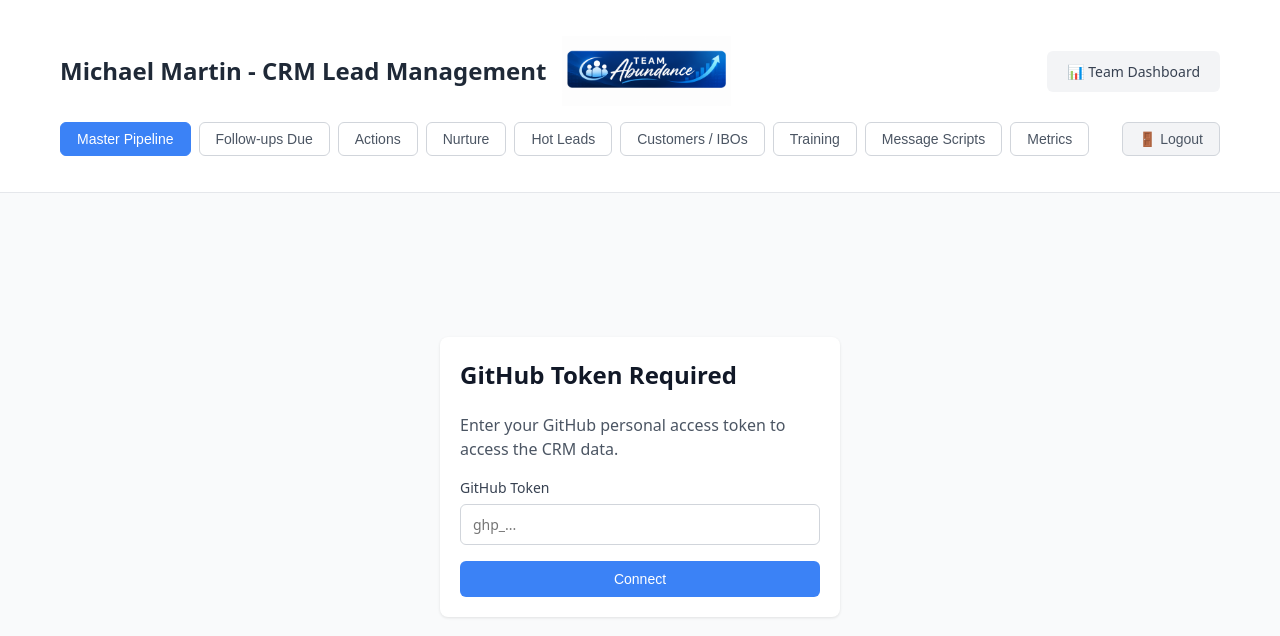
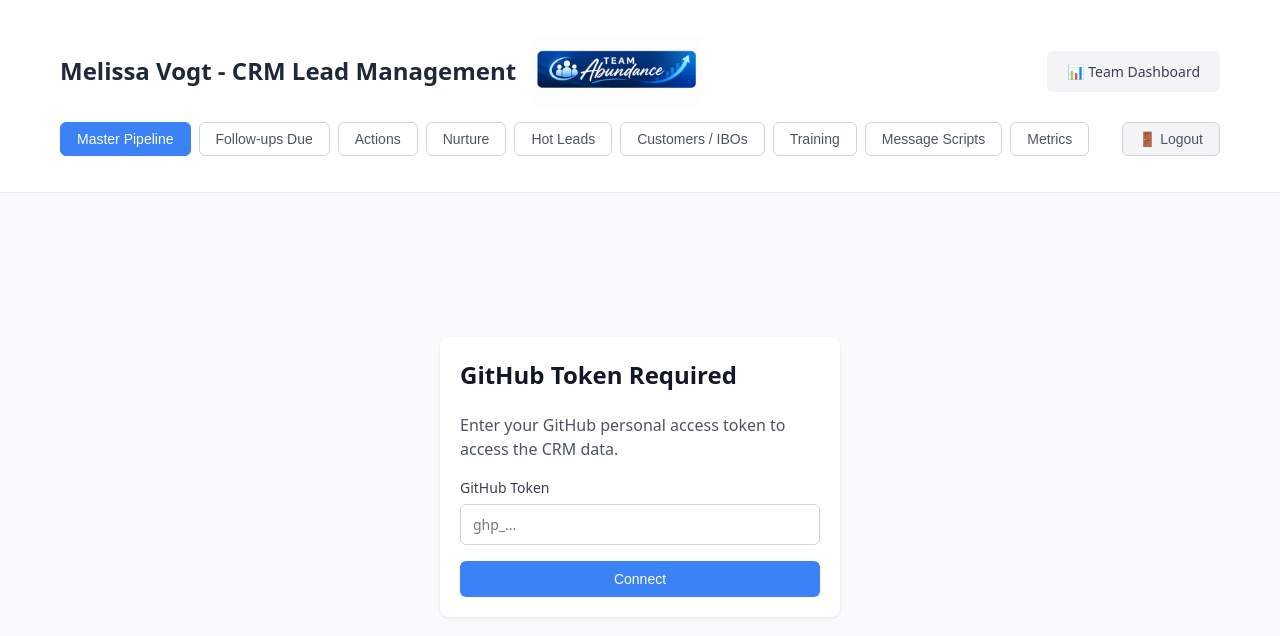
Before and after one commit to TheMelissaVogt/crm-melissa-vogt, a plain HTML site: page index.html in a window 1280 px wide. Drawn offline with Linux system fonts and the light colour scheme.

Commit message:
Update CRM header to show Melissa Vogt instead of Michael Martin

```diff
--- a/index.html
+++ b/index.html
@@ -215,7 +215,7 @@
     <div class="container">
       <div style="display: flex; justify-content: space-between; align-items: center; flex-wrap: wrap; gap: 16px;">
         <div style="display: flex; align-items: center; gap: 16px; flex-wrap: wrap;">
-          <h1 style="margin: 0;">Michael Martin - CRM Lead Management</h1>
+          <h1 style="margin: 0;">Melissa Vogt - CRM Lead Management</h1>
           <img src="assets/teamabundacebanner.png" alt="Team Abundance" style="height: 70px; width: auto; max-width: 300px; object-fit: contain;">
         </div>
         <a href="https://imabundance.com/" target="_blank" class="button button-secondary" style="text-decoration: none; font-size: 14px;">📊 Team Dashboard</a>
```
